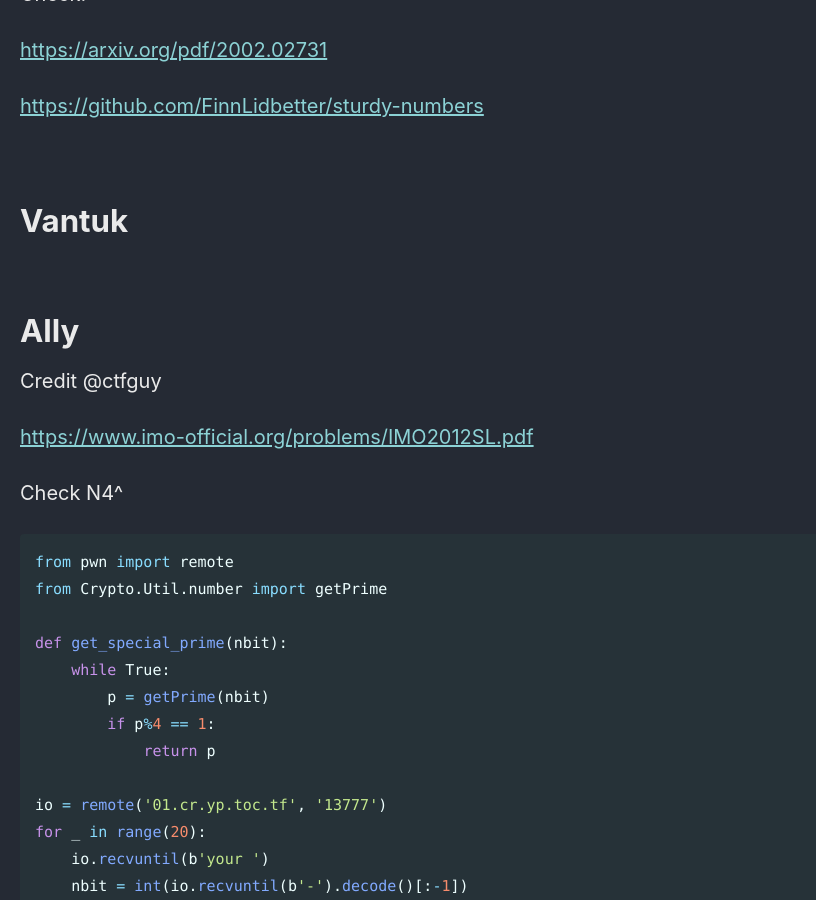
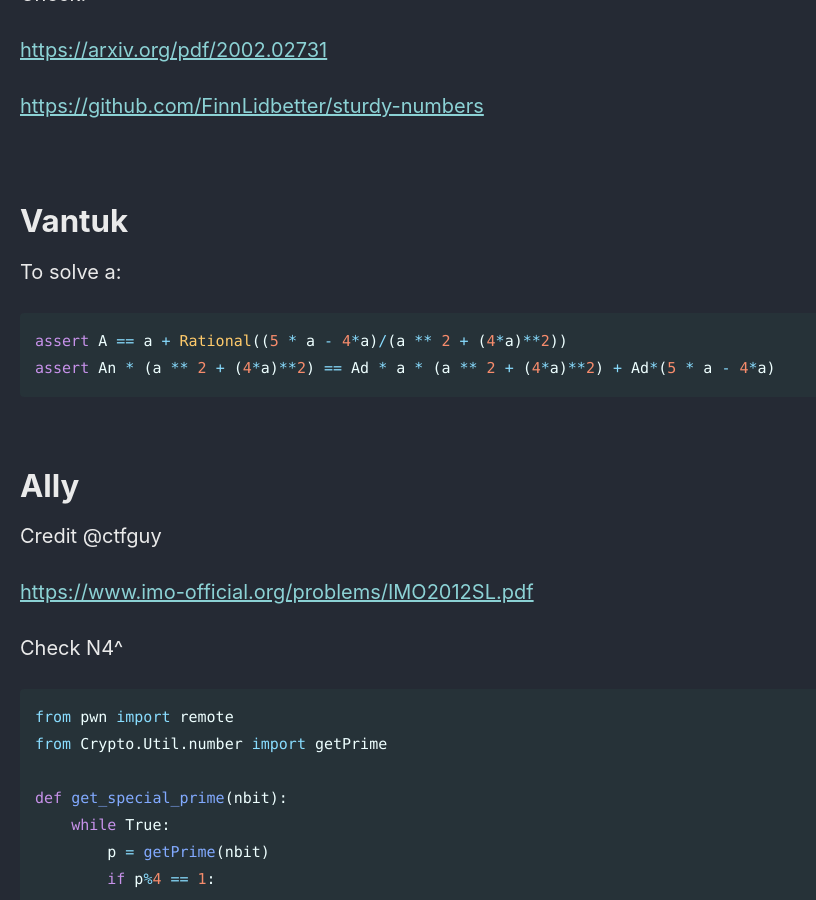
Before and after one commit to Connor-McCartney/Connor-McCartney.github.io, a Jekyll site: the page built from _pages/cryptography/other/CRYPTO-CTF-2024.md, in a window 1280 px wide and 900 px high, scrolled down 7752 px. Shown: the whole window, without its empty margins (0-816 px from the left). Built offline with Jekyll 4.4.1, drawn with Linux system fonts in a browser that asks for light colours; cached includes are drawn as plain includes.

Commit message:
Update CRYPTO-CTF-2024.md

````diff
--- a/_pages/cryptography/other/CRYPTO-CTF-2024.md
+++ b/_pages/cryptography/other/CRYPTO-CTF-2024.md
@@ -312,6 +312,14 @@ Check:
 <br>
 
 # Vantuk
+
+To solve a:
+
+```python
+assert A == a + Rational((5 * a - 4*a)/(a ** 2 + (4*a)**2))
+assert An * (a ** 2 + (4*a)**2) == Ad * a * (a ** 2 + (4*a)**2) + Ad*(5 * a - 4*a)
+```
+
 
 <br>
 
````
